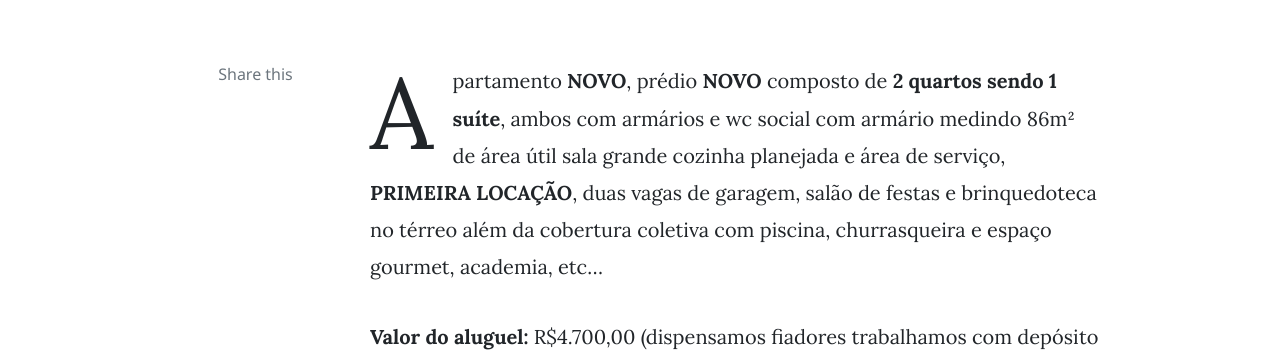
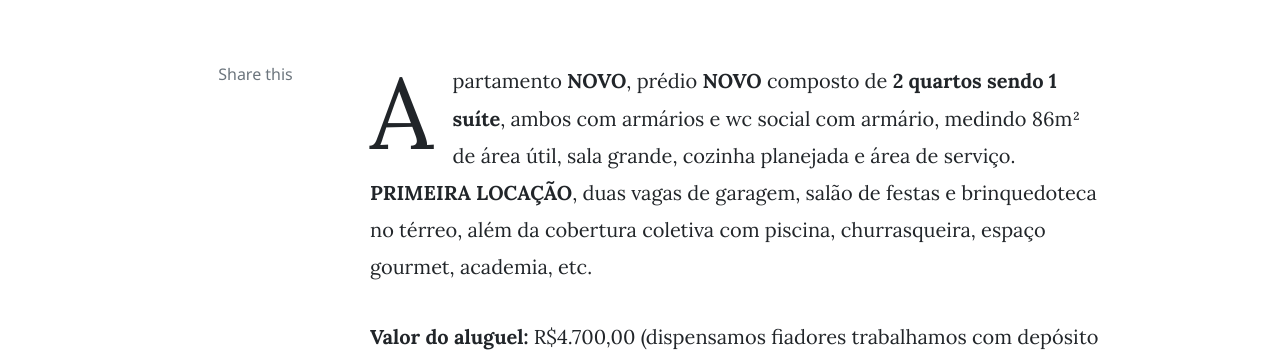
Before and after one commit to leandrodemedeiros/salomaoavalia, a Jekyll site: the page built from _posts/2019-02-04-aptosqnw104blocoI.markdown, in a window 1280 px wide and 900 px high. Shown: the part 438-802 px from the top of the window. Built offline with Jekyll 4.4.1, drawn with Linux system fonts in a browser that asks for light colours; nearby versions of some CDN libraries; comment, search, counter and statistics services are not loaded.

```diff
--- a/_posts/2019-02-04-aptosqnw104blocoI.markdown
+++ b/_posts/2019-02-04-aptosqnw104blocoI.markdown
@@ -20,7 +20,7 @@ image: uploads/WhatsApp%20Image%202022-04-14%20at%2015.14.46%20(2).jpeg
 layout: post
 ---
 
-Apartamento **NOVO**, prédio **NOVO** composto de **2 quartos sendo 1 suíte**, ambos com armários e wc social com armário medindo 86m² de área útil sala grande cozinha planejada e área de serviço, **PRIMEIRA LOCAÇÃO**,  duas vagas de garagem, salão de festas e brinquedoteca no térreo além da cobertura coletiva com piscina, churrasqueira e espaço gourmet, academia, etc…
+Apartamento **NOVO**, prédio **NOVO** composto de **2 quartos sendo 1 suíte**, ambos com armários e wc social com armário, medindo 86m² de área útil, sala grande, cozinha planejada e área de serviço. **PRIMEIRA LOCAÇÃO**,  duas vagas de garagem, salão de festas e brinquedoteca no térreo, além da cobertura coletiva com piscina, churrasqueira, espaço gourmet, academia, etc.
 
 **Valor do aluguel:**
 R$4.700,00 (dispensamos fiadores trabalhamos com depósito caução)
```
